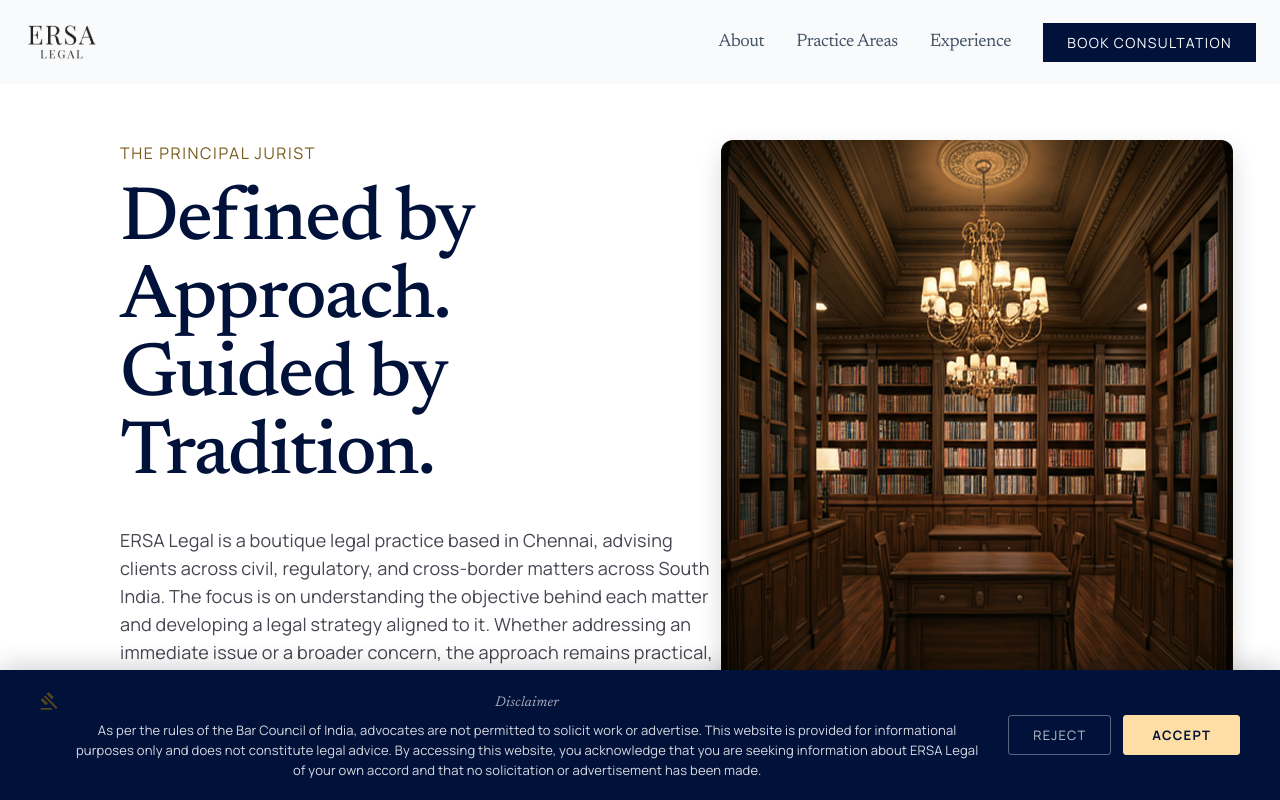
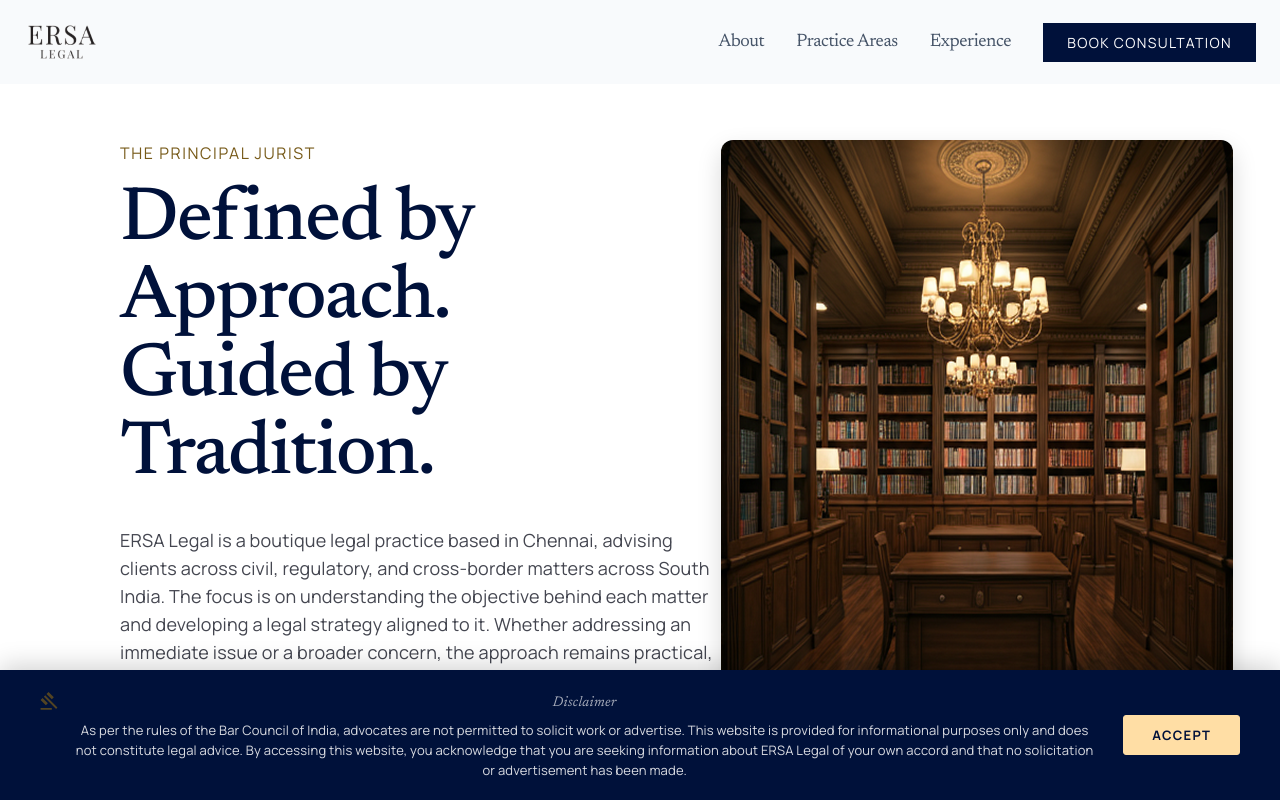
Before and after one commit to karthi-100/L-port, a React (Vite) app in the folder frontend/: page / in a window 1280 px wide. Shown: the top 800 px of the page. Built offline with nearby package versions, Linux system fonts and the light colour scheme.

Commit message:
removed reject button

```diff
--- a/frontend/src/components/ERSALegalClaude.tsx
+++ b/frontend/src/components/ERSALegalClaude.tsx
@@ -889,36 +889,6 @@ const DisclaimerBanner: React.FC = memo(() => {
       {/* Buttons */}
       <div className="ersa-disclaimer-banner-btns">
         <button
-          id="ersa-disclaimer-reject"
-          onClick={() => handleConsent(false)}
-          style={{
-            background: "transparent",
-            color: "rgba(255,255,255,0.75)",
-            border: "1px solid rgba(255,255,255,0.35)",
-            cursor: "pointer",
-            padding: "10px 24px",
-            fontFamily: "'Manrope', sans-serif",
-            fontSize: 13,
-            letterSpacing: "1.2px",
-            textTransform: "uppercase",
-            borderRadius: 3,
-            transition: "all 0.2s",
-            whiteSpace: "nowrap",
-          }}
-          onMouseEnter={(e) => {
-            e.currentTarget.style.background = "rgba(255,255,255,0.08)";
-            e.currentTarget.style.borderColor = "rgba(255,255,255,0.6)";
-            e.currentTarget.style.color = "#fff";
-          }}
-          onMouseLeave={(e) => {
-            e.currentTarget.style.background = "transparent";
-            e.currentTarget.style.borderColor = "rgba(255,255,255,0.35)";
-            e.currentTarget.style.color = "rgba(255,255,255,0.75)";
-          }}
-        >
-          Reject
-        </button>
-        <button
           id="ersa-disclaimer-accept"
           onClick={() => handleConsent(true)}
           style={{
```
